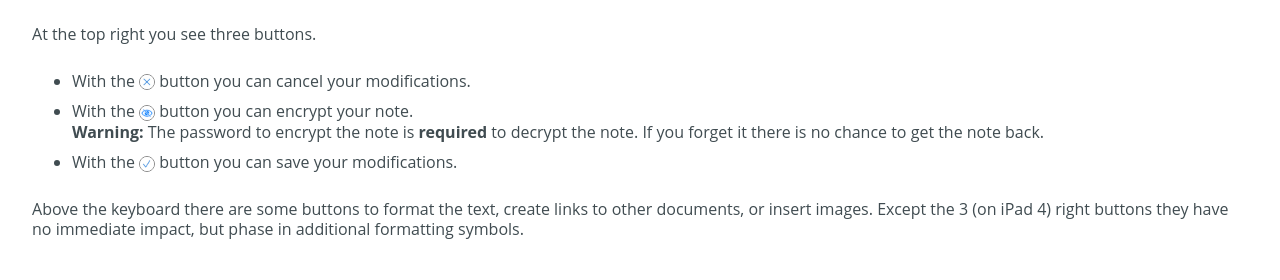
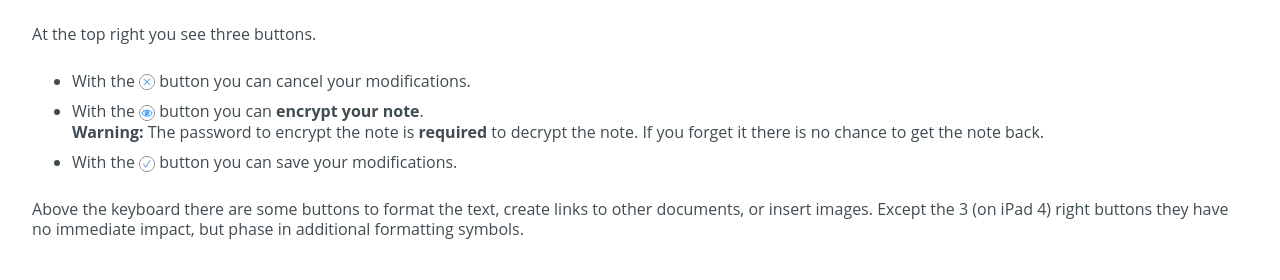
Before and after one commit to cs-LA/home, a Jekyll site: the page built from KTrunk/Manual/EditMode.md, in a window 1280 px wide. Shown: the part 721-1001 px from the top of the page. Built offline with Jekyll 4.4.1, drawn with Linux system fonts in a browser that asks for light colours; our own code applies the rules of GitHub Pages for plain Markdown files.

Commit message:
Update EditMode.md

```diff
--- a/KTrunk/Manual/EditMode.md
+++ b/KTrunk/Manual/EditMode.md
@@ -46,8 +46,8 @@
     <span class="de">Mit der <img src="buttons/cancel.jpg" class="inLine"> Schaltfläche kann man seine Änderungen verwerfen.</span>
   </li>
   <li id="Encryption">
-    <span class="en">With the <img src="buttons/eyeEncrypt.jpg" class="inLine"> button you can encrypt your note.<br><b>Warning:</b> The password to encrypt the note is <b>required</b> to decrypt the note. If you forget it there is no chance to get the note back.</span>
-    <span class="de">Mit der <img src="buttons/eyeEncrypt.jpg" class="inLine"> Schaltfläche kann man seine Notiz verschlüsseln.<br><b>Warnung:</b> Das zur Verschlüsselung notwendige Passwort ist <b>erforderlich</b>, um die Notiz wieder zu entschlüsseln. Wenn es vergessen wird, gibt es keine Möglichkeit mehr, die Notiz wiederzubekommen.</span>
+    <span class="en">With the <img src="buttons/eyeEncrypt.jpg" class="inLine"> button you can <b>encrypt your note</b>.<br><b>Warning:</b> The password to encrypt the note is <b>required</b> to decrypt the note. If you forget it there is no chance to get the note back.</span>
+    <span class="de">Mit der <img src="buttons/eyeEncrypt.jpg" class="inLine"> Schaltfläche kann man seine <b>Notiz verschlüsseln</b>.<br><b>Warnung:</b> Das zur Verschlüsselung notwendige Passwort ist <b>erforderlich</b>, um die Notiz wieder zu entschlüsseln. Wenn es vergessen wird, gibt es keine Möglichkeit mehr, die Notiz wiederzubekommen.</span>
   </li>
   <li>
     <span class="en">With the <img src="buttons/save.jpg" class="inLine"> button you can save your modifications.</span>
```
